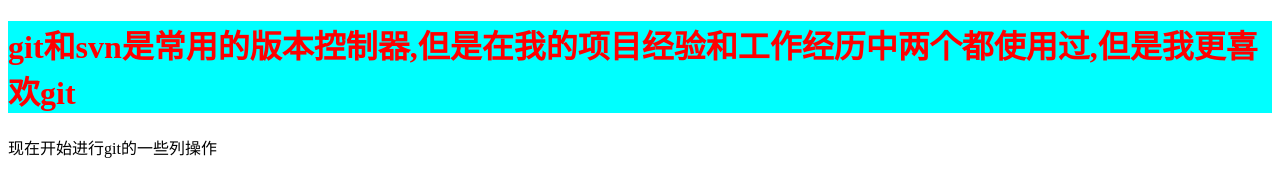
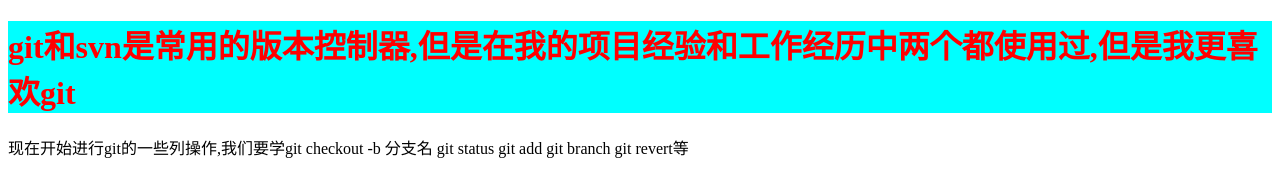
Before and after one commit to Vickeywei/MyFirstApp, a plain HTML site: page index.html in a window 1280 px wide. Drawn offline with Linux system fonts and the light colour scheme.

Commit message:
我是魏琦的teammates,我修改了学习的内容

```diff
--- a/index.html
+++ b/index.html
@@ -16,7 +16,7 @@
 </head>
 <body>
 	<h1 class="main">git和svn是常用的版本控制器,但是在我的项目经验和工作经历中两个都使用过,但是我更喜欢git</h1>
-	<p class="content">现在开始进行git的一些列操作</p>
+	<p class="content">现在开始进行git的一些列操作,我们要学git checkout -b 分支名 git status git add git branch git revert等</p>
 
 </body>
 </html>
```
